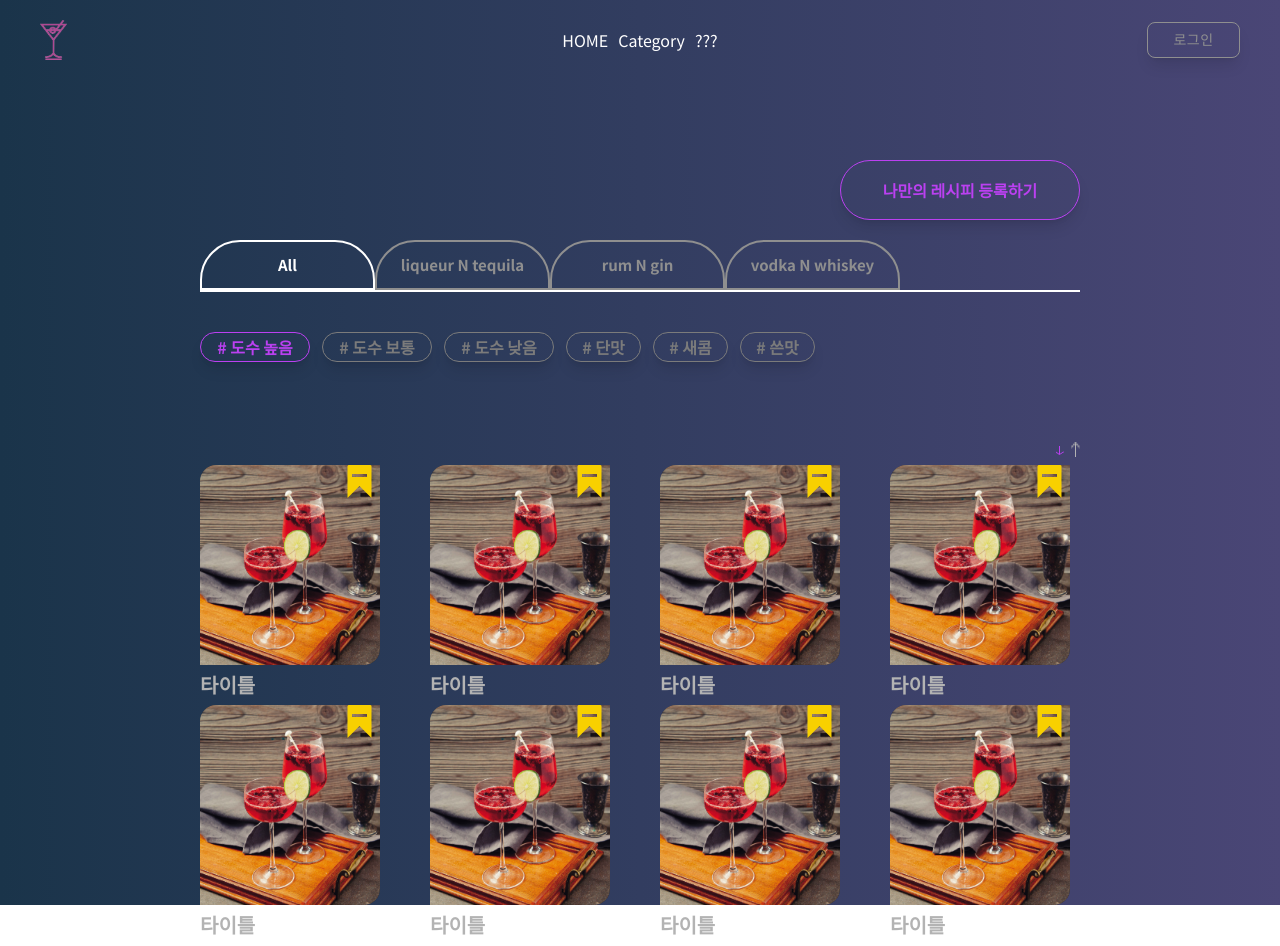
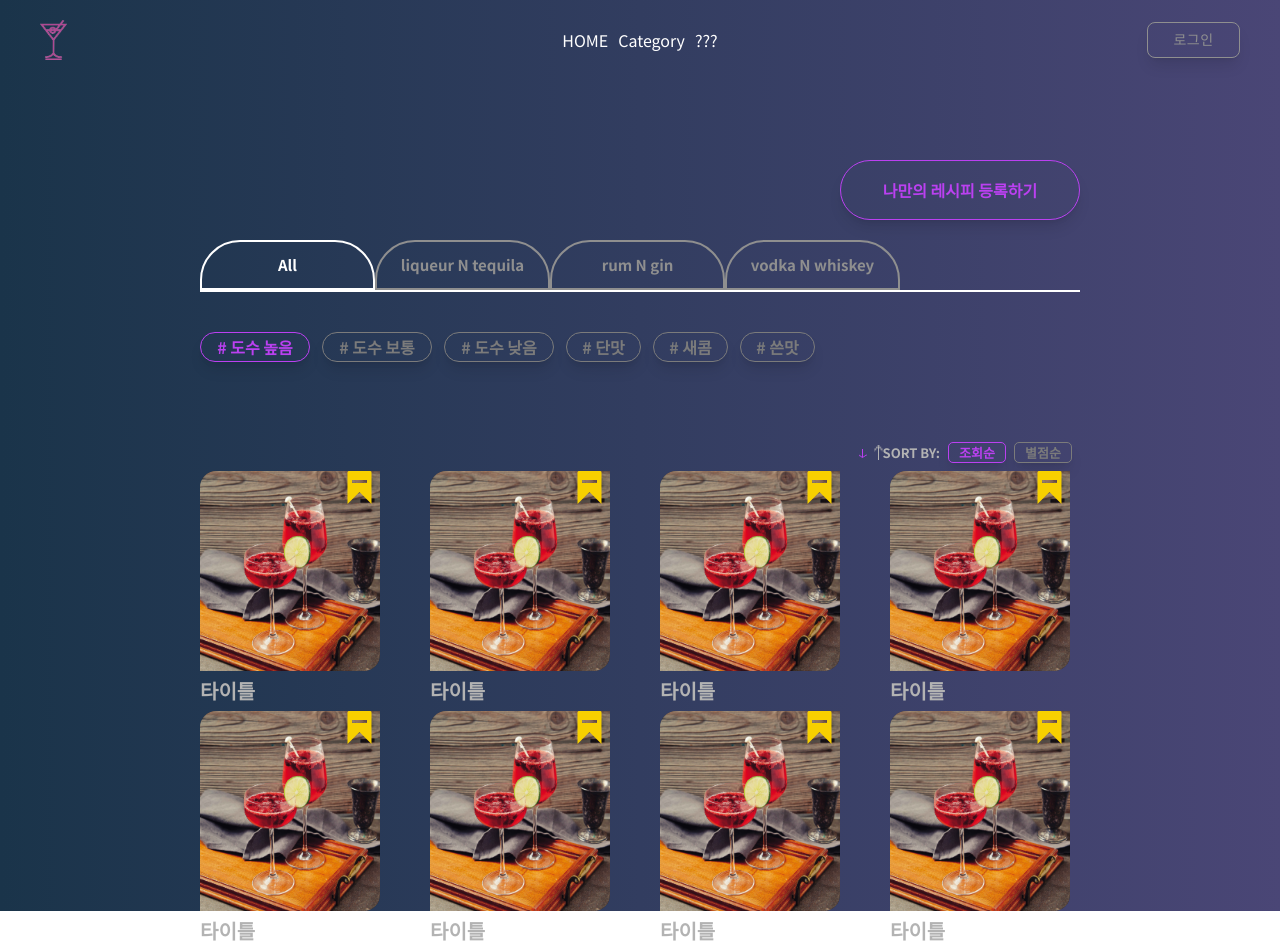
Before and after one commit to codestates-seb/seb44_main_002, a React (Create React App) app in the folder client/: page /category in a window 1280 px wide. Built offline with nearby package versions, Linux system fonts and the light colour scheme.

Commit message:
feat:sortfilter 구현

```diff
--- a/client/src/common/Data/index.js
+++ b/client/src/common/Data/index.js
@@ -63,3 +63,31 @@ export const tagTasteData = [
     type: 'bitter',
   },
 ];
+// 조회수 높은 순 : most_viewed
+// 조회수 낮은 순 : least_viewed
+// 별점 높은 순 : highest_rate
+// 별잠 낮은 순 : lowest_rate
+export const descendingData = [
+  {
+    id: 0,
+    title: '내림차순',
+    type: 'descendingOrder',
+  },
+  {
+    id: 1,
+    title: '오름차순',
+    type: 'ascendingOrder',
+  },
+];
+export const sortTypeData = [
+  {
+    id: 0,
+    title: '조회순',
+    type: 'viewed',
+  },
+  {
+    id: 1,
+    title: '별점순',
+    type: 'rate',
+  },
+];
--- a/client/src/pages/Category/Filter.js
+++ b/client/src/pages/Category/Filter.js
@@ -4,20 +4,25 @@ import {
   CategoryFilter,
   tagFrequencyData,
   tagTasteData,
+  descendingData,
+  sortTypeData,
 } from '../../common/Data';
 import CategoryBtn from './CategoryBtn';
 import TagFrequencyButton from './TagFrequencyButton';
 import ClickButton from '../../common/Buttons/ClickButton';
 import Sort from './Sort';
+import SortConditionButton from './SortConditionButton';
 export default function Filter() {
   // 포커싱된 카테고리
   const [focusCategory, setfocusCategory] = useState(CategoryFilter[0].type);
-  //포커싱된 도수별 태그
+  //포커싱된 도수별 태그->도수높음 default
   const [focusFrequencyTag, setfocusFrequencyTag] = useState(
     tagFrequencyData[0].type
   );
-  //내림차순 여부
-  const [isdescendingOrder, setIsdescendingOrder] = useState(true);
+  //내림차순 여부 ->내림차순 default
+  const [descendingOrder, setdescendingOrder] = useState(true);
+  //정렬조건 조회순인지/별점순인지 ->조회순 default
+  const [sortType, setSortType] = useState(sortTypeData[0].type);
 
   // /cocktails/filter?category=**&tag=**&page=**&size=**&sort=**
   // ,  로 구분
@@ -74,11 +79,23 @@ export default function Filter() {
         ))}
       </div>
       {/* sortFilter */}
-      <div className="flex justify-end text-white pt-10 pb-2">
+      <div className="flex justify-end text-[#B3B3B3] pt-10 pb-2 items-center mr-2 gap-2 text-[13px]">
         <Sort
-          setIsdescendingOrder={setIsdescendingOrder}
-          isdescendingOrder={isdescendingOrder}
+          setdescendingOrder={setdescendingOrder}
+          descendingOrder={descendingOrder}
         />
+        {/* <SortConditionButton setSortType={setSortType} sortType={sortType} /> */}
+
+        {sortTypeData.map((data, idx) => (
+          <SortConditionButton
+            key={data.id}
+            data={data}
+            idx={idx}
+            setSortType={setSortType}
+            sortType={sortType}
+            selectMenuHandler={selectMenuHandler}
+          />
+        ))}
       </div>
     </div>
   );
--- a/client/src/pages/Category/Sort.js
+++ b/client/src/pages/Category/Sort.js
@@ -1,22 +1,24 @@
-export default function Sort({ isdescendingOrder, setIsdescendingOrder }) {
+export default function Sort({ descendingOrder, setdescendingOrder }) {
   return (
     <button
       onClick={(e) => {
         e.stopPropagation();
-        setIsdescendingOrder(!isdescendingOrder);
+        setdescendingOrder(!descendingOrder);
       }}
+      className="flex font-bold items-center"
     >
-      {isdescendingOrder ? (
+      {descendingOrder ? (
         <div className="flex ">
           <img src="/images/arrow/arrowDownOn.png" alt="내림차순" />
           <img src="/images/arrow/arrowUpOff.png" alt="올림차순 비활성화" />
         </div>
       ) : (
-        <div className="flex ">
+        <div className="flex">
           <img src="/images/arrow/arrowDownOff.png" alt="내림차순 비활성화" />
           <img src="/images/arrow/arrowUpOn.png" alt="내림차순" />
         </div>
       )}
+      SORT BY:
     </button>
   );
 }
--- /dev/null
+++ b/client/src/pages/Category/SortConditionButton.js
@@ -0,0 +1,44 @@
+import { useState } from 'react';
+import HoverButton from '../../common/Buttons/HoverButton';
+
+export default function SortConditionButton({
+  setSortType,
+  sortType,
+  data,
+  idx,
+  selectMenuHandler,
+  onClick,
+}) {
+  const [isClicked, setIsClicked] = useState(false);
+
+  const buttonClicked = () => {
+    setIsClicked(!isClicked);
+    if (onClick) {
+      onClick();
+    }
+  };
+
+  return (
+    <HoverButton
+      size="w-[58px] h-[21px]"
+      fontSize="text-[13px]"
+      radius="rounded-[5px]"
+      color={`${
+        sortType === data.type
+          ? 'text-[#BB40F1] bg-transparent'
+          : 'text-[#7B7B7B] bg-transparent'
+      }`}
+      borderColor={`${
+        sortType === data.type ? 'border-[#BB40F1]' : 'border-[#7B7B7B]'
+      }`}
+      // hoverColor="hover:text-[#BB40F1] hover:bg-transparent"
+      onClick={() => {
+        setSortType(data.type);
+        selectMenuHandler(idx, 'sortType');
+        buttonClicked();
+      }}
+    >
+      {data.title}
+    </HoverButton>
+  );
+}
```
